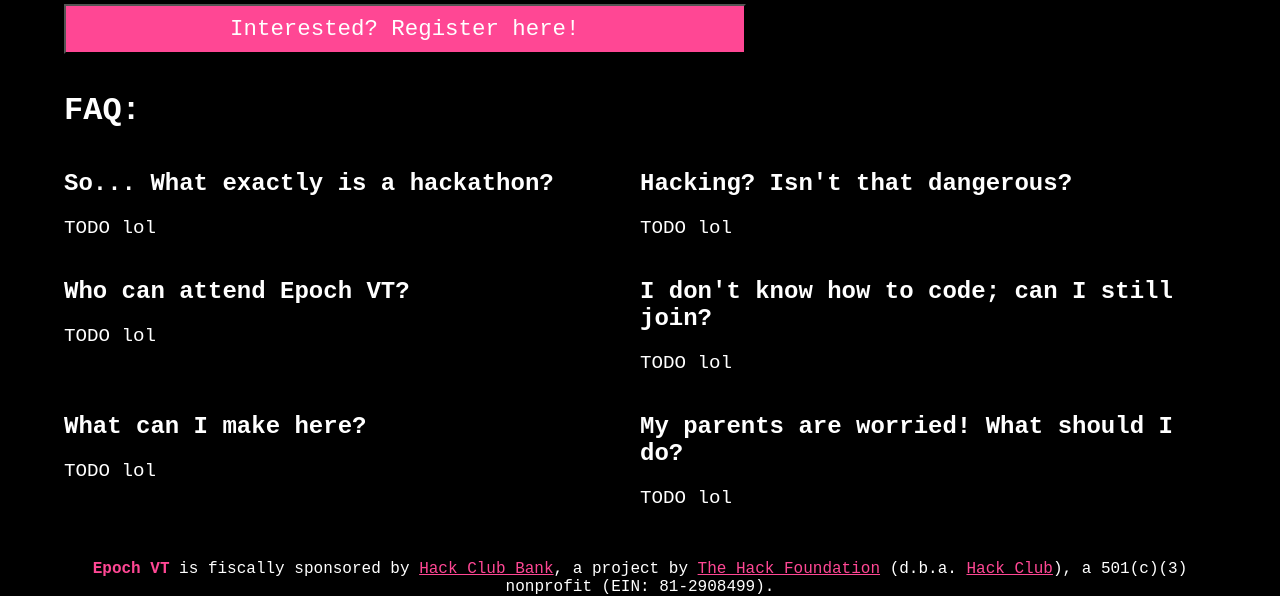
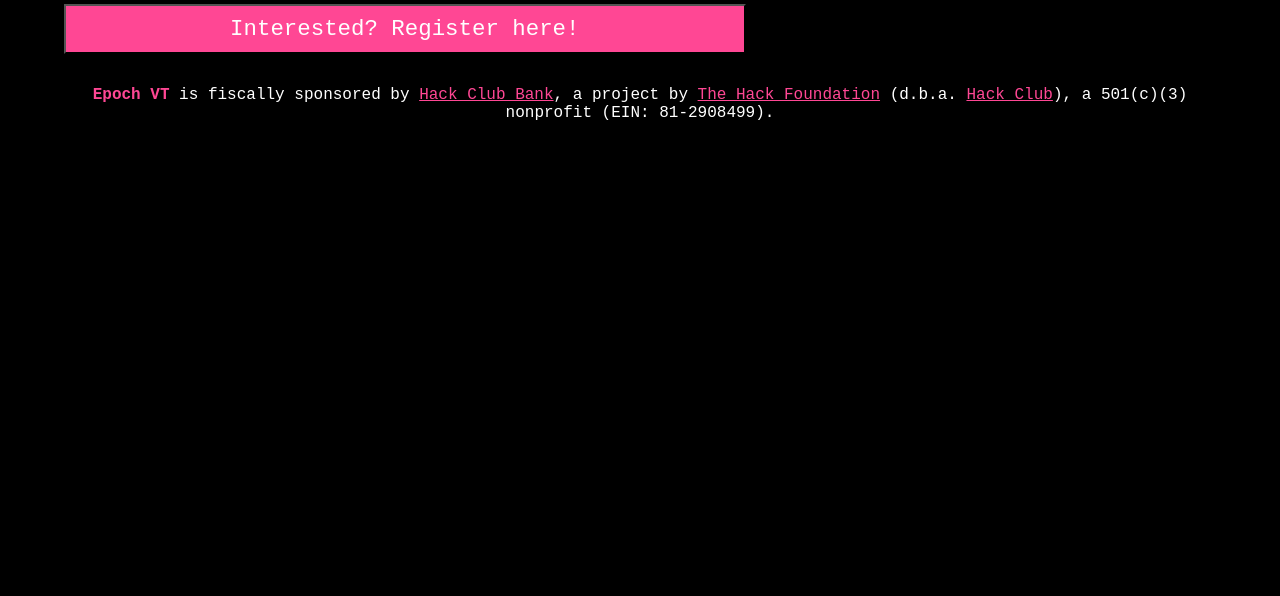
Before and after one commit to recursiveforte/epoch-vt-website, a SvelteKit app: page / in a window 1280 px wide. Shown: the part 1487-2083 px from the top of the page. After the commit the page ends 1617 px from the top, so only its background shows below. Built offline with nearby package versions, Linux system fonts and the light colour scheme; grey boxes are pictures that could not be loaded.

Commit message:
hide faq temporarily

```diff
--- a/src/routes/+page.svelte
+++ b/src/routes/+page.svelte
@@ -37,47 +37,11 @@
         <a href="https://register.epochvt.hackclub.com"><button style="background-color: rgba(255, 71, 148, 1); width: 100%; min-height: 50px; font-size: 1.4rem; cursor: pointer">Interested? Register here!</button></a>
     </div>
     <iframe src="https://www.google.com/maps/embed?pb=!1m18!1m12!1m3!1d2851.5632645962864!2d-73.22928398447851!3d44.38055797910306!2m3!1f0!2f0!3f0!3m2!1i1024!2i768!4f13.1!3m3!1m2!1s0x4cca7df09a009e9b%3A0xd3a527022dfe1a3e!2sHack%20Club!5e0!3m2!1sen!2sus!4v1669720569531!5m2!1sen!2sus" style="border:0; width: 100%; min-height: 100%; border-radius: 10px" allowfullscreen="" loading="lazy" referrerpolicy="no-referrer-when-downgrade"></iframe>
-<div class="faq-container">
-    <h1>FAQ:</h1>
-    <div class="faq">
-        <div>
-    <h2>So... What exactly is a hackathon?</h2>
-            <p>TODO lol</p>
+</div>
+<p style="font-size: 1rem;text-align: center; padding: 0 4em 0.5em 4em;
+"><strong>Epoch VT</strong> is fiscally sponsored by <a href="https://hackclub.com/bank">Hack Club Bank</a>, a project by <a href="https://the.hackfoundation.org">The Hack
+    Foundation</a> (d.b.a. <a href="https://hackclub.com">Hack Club</a>), a 501(c)(3) nonprofit (EIN: 81-2908499).</p>
 
-        </div>
-            <div>
-    <h2>Hacking? Isn't that dangerous?</h2>
-                <p>TODO lol</p>
-            </div>
-                <div>
-    <h2>Who can attend Epoch VT?</h2>
-                    <p>TODO lol</p>
-
-                </div>
-        <div>
-            <h2>I don't know how to code; can I still join?</h2>
-            <p>TODO lol</p>
-
-        </div>
-
-        <div>
-            <h2>What can I make here?</h2>
-            <p>TODO lol</p>
-
-        </div>
-        <div>
-            <h2>My parents are worried! What should I do?</h2>                <p>TODO lol</p>
-
-
-        </div>
-
-    </div>
-</div>
-</div>
-
-<p style="font-size: 1rem;text-align: center; padding: 0 4em 0.5em 4em;
-"><strong>Epoch VT</strong> is fiscally sponsored by <a href="http://hackclub.com/bank">Hack Club Bank</a>, a project by <a href="https://the.hackfoundation.org">The Hack
-    Foundation</a> (d.b.a. <a href="https://hackclub.com">Hack Club</a>), a 501(c)(3) nonprofit (EIN: 81-2908499).</p>
 <style>
     * {
         font-family: "JetBrains Mono", monospace;
@@ -114,22 +78,13 @@
         gap: 1em;
     }
 
-    .faq {
-        display: grid; grid-template-columns: 1fr 1fr;
-    }
 
-    .faq-container {
-        grid-column: span 2    }
 
     @media (max-width: 768px) {
-        .faq {
-            grid-template-columns: 1fr;
-        }
+
         .main2 {
             grid-template-columns: 1fr;
         }
-        .faq-container {
-            grid-column: span 1;
-        }
+
     }
 </style>
```
